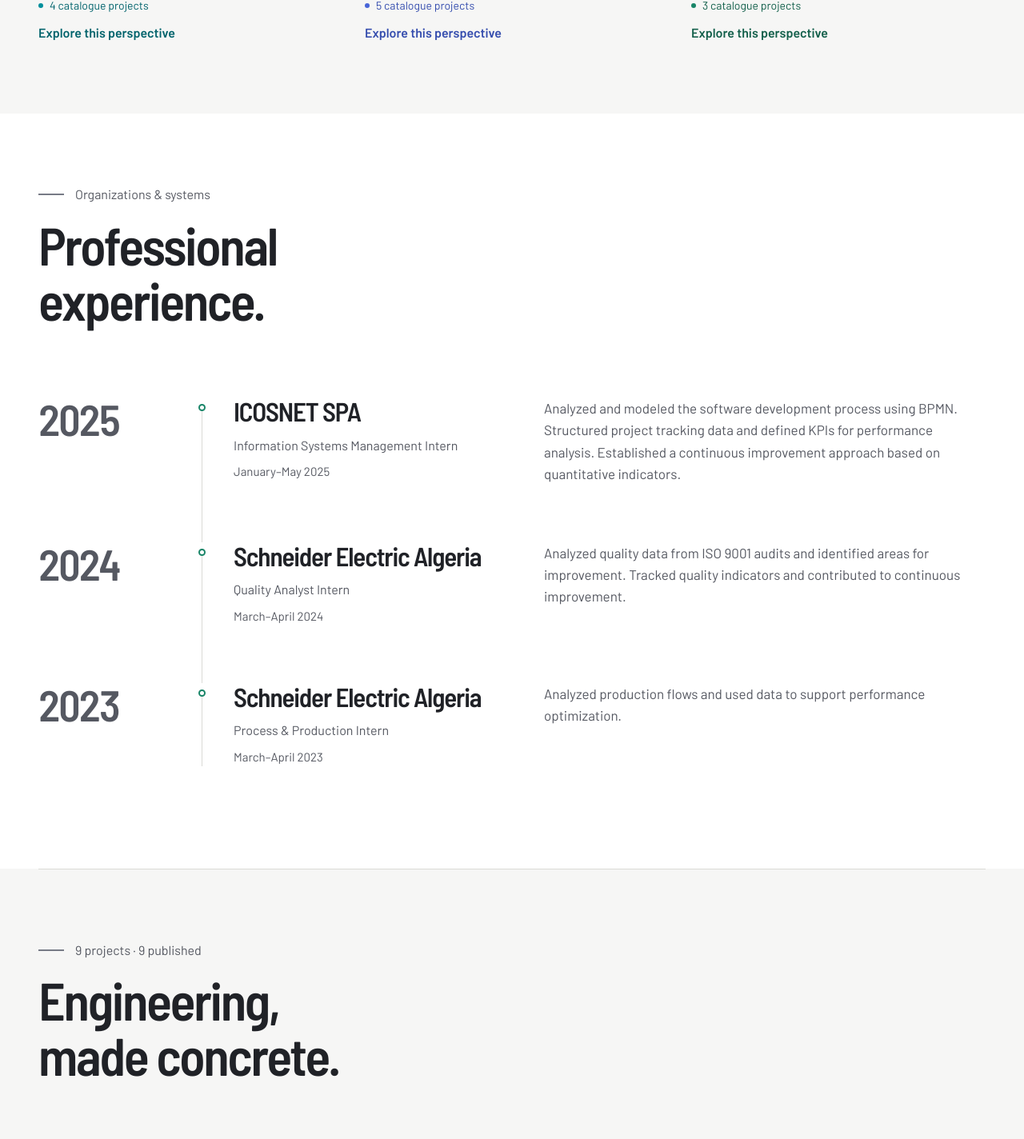
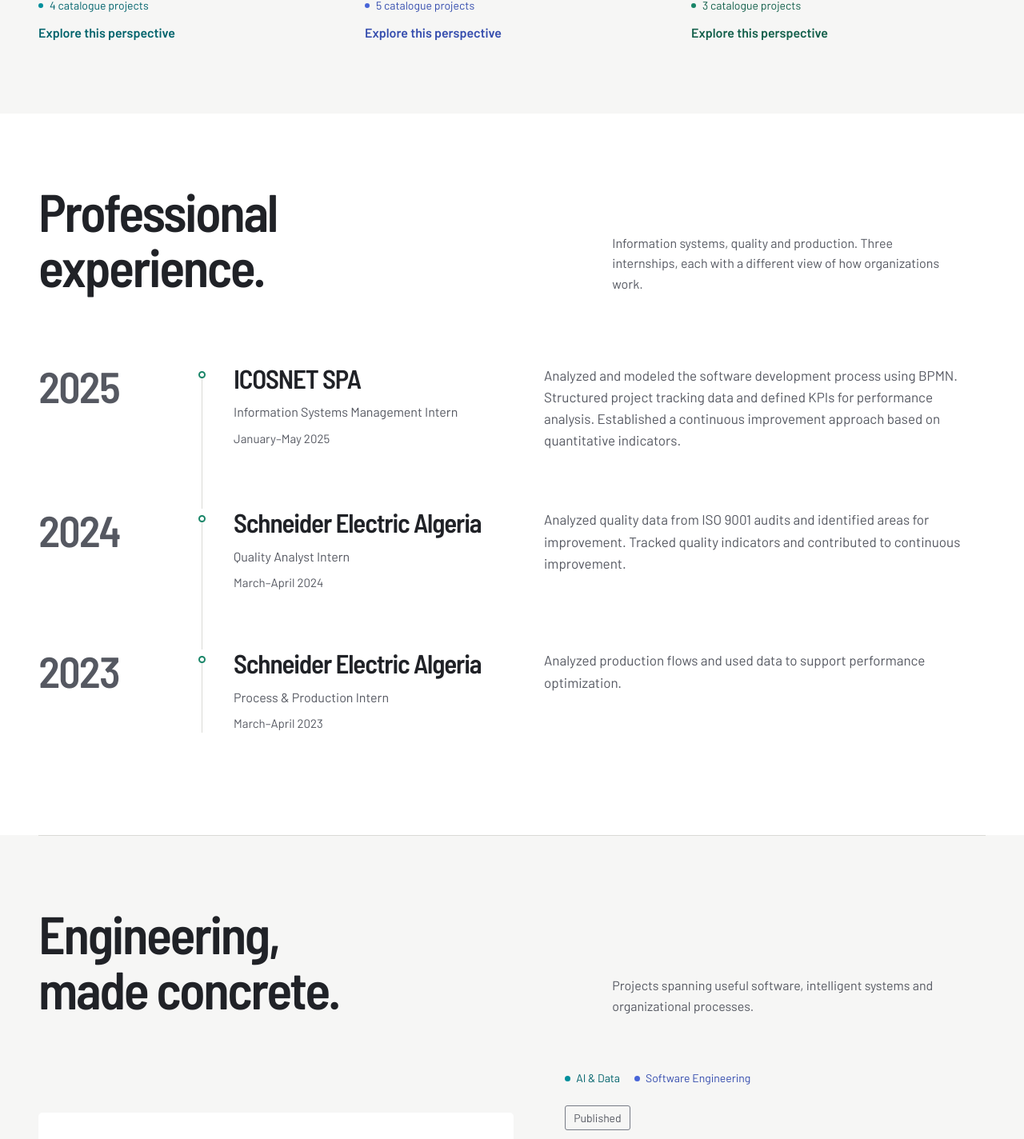
Before and after one commit to AbderahmaneYOUSFI/repo-yousfi, a Next.js app: page / in a window 1280 px wide. Shown: the part 1340-2764 px from the top of the page at 80% size. Built offline with nearby package versions, Linux system fonts and the light colour scheme.

Commit message:
Restore section introductions and remove heading labels

```diff
--- a/src/components/portfolio-page.tsx
+++ b/src/components/portfolio-page.tsx
@@ -17,7 +17,7 @@
   const selectedProjects = (slug ? getProjectsForPath(slug) : projects).filter(project => project.published);
   const selectedExperiences = slug ? getExperiencesForPath(slug) : experiences;
   const experienceSection = <section id="experiences" className="section experience-band" aria-labelledby="experience-heading"><div className="wrap">
-      <SectionHeading id="experience-heading" title={selectedExperiences.length ? <>Professional<br />experience.</> : <>Experience,<br />in context.</>} kicker="Organizations & systems" />
+      <SectionHeading id="experience-heading" title={selectedExperiences.length ? <>Professional<br />experience.</> : <>Experience,<br />in context.</>} note={selectedExperiences.length ? "Information systems, quality and production. Three internships, each with a different view of how organizations work." : "Professional experience is kept within its documented career perspective."} />
       <ExperienceList experiences={selectedExperiences} />
     </div></section>;
   return <SiteFrame identity={slug ? pathIdentity[slug] : "home"}>
@@ -25,7 +25,7 @@
     {slug ? <nav className="path-nav wrap" aria-label="Career perspectives">{careerPaths.map(path => <a key={path.slug} href={careerPathHref(path.slug)} className={pathIdentity[path.slug]} aria-current={path.slug === slug ? "page" : undefined}>{path.name}{path.slug === slug ? " (Current)" : ""}</a>)}</nav> : <CareerPathCards />}
     {!slug ? experienceSection : null}
     <section id="projects" className="section work wrap" aria-labelledby="projects-heading">
-      <SectionHeading id="projects-heading" title={<>Engineering,<br />made concrete.</>} kicker={`${selectedProjects.length} projects · ${selectedProjects.length} published`} />
+      <SectionHeading id="projects-heading" title={<>Engineering,<br />made concrete.</>} note="Projects spanning useful software, intelligent systems and organizational processes." />
       <ProjectList projects={selectedProjects} />
     </section>
     {slug ? experienceSection : null}
--- a/src/components/section-heading.tsx
+++ b/src/components/section-heading.tsx
@@ -1,10 +1,10 @@
 import type { ReactNode } from "react";
 
 export function SectionHeading({ id, title, kicker, note }: {
-  id: string; title: ReactNode; kicker: string; note?: string;
+  id: string; title: ReactNode; kicker?: string; note?: string;
 }) {
   return <div className="section-heading">
-    <div><p className="section-kicker">{kicker}</p><h2 id={id}>{title}</h2></div>
+    <div>{kicker ? <p className="section-kicker">{kicker}</p> : null}<h2 id={id}>{title}</h2></div>
     {note ? <p className="section-note">{note}</p> : null}
   </div>;
 }
```
